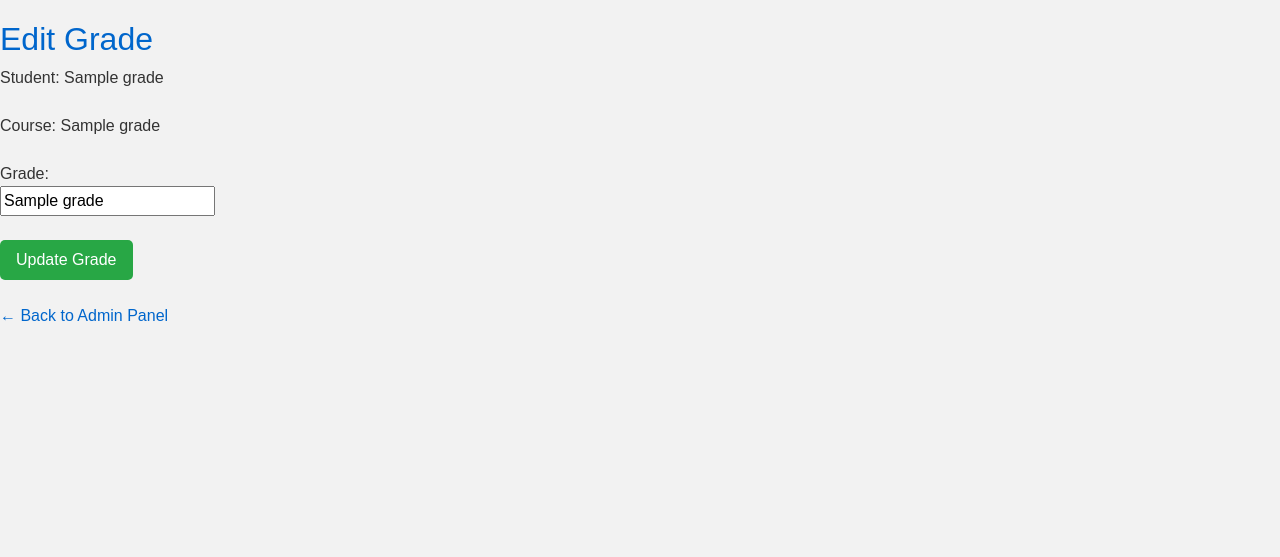
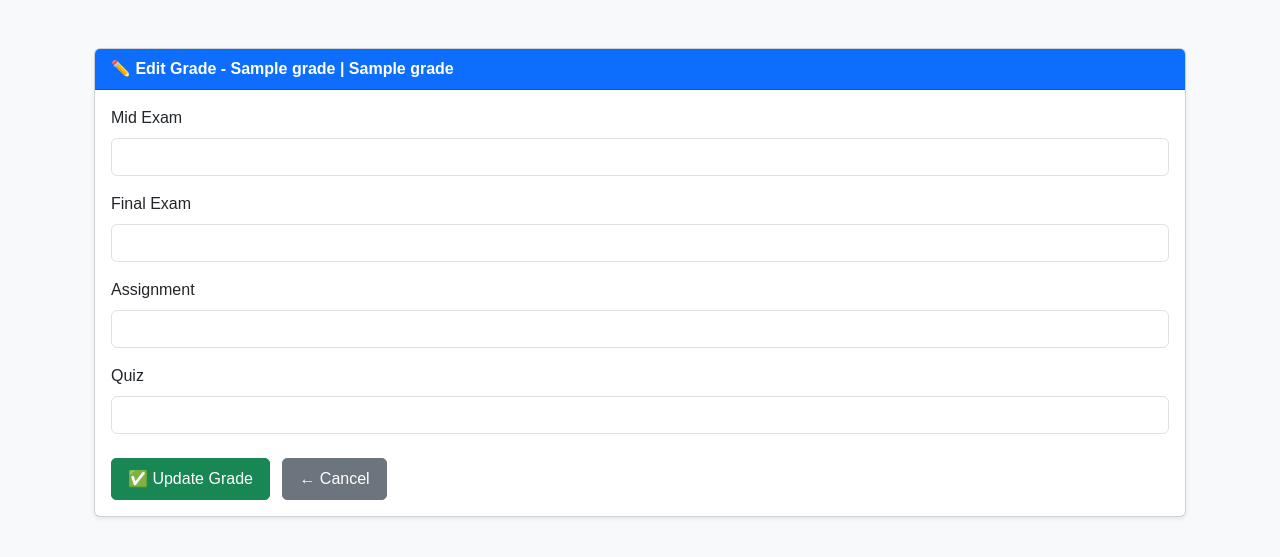
Before and after one commit to groupsystemm/online, a Flask app: template templates/edit_grade.html in a window 1280 px wide. Shown: the top 557 px of the page. Run offline with Flask 3, Linux system fonts and the light colour scheme; the template is opened without the code that fills it: most values are stand-ins (such as "Sample title", 1, 10 or a date in 2020).

Commit message:
Update edit_grade.html

```diff
--- a/templates/edit_grade.html
+++ b/templates/edit_grade.html
@@ -1,23 +1,35 @@
-<!DOCTYPE html>
-<html>
-<head>
-    <title>Edit Grade</title>
-    <!-- Add this inside <head> of each HTML file -->
-<link href="https://cdn.jsdelivr.net/npm/bootstrap@5.3.3/dist/css/bootstrap.min.css" rel="stylesheet">
-<link rel="stylesheet" href="{{ url_for('static', filename='css/style.css') }}">
-</head>
-<body>
-    <h2>Edit Grade</h2>
+{% extends 'layout.html' %}
+{% block title %}Edit Grade{% endblock %}
 
-    <form method="POST" action="/edit-grade/{{ grade.id }}">
-        <label>Student: </label> {{ grade.student_name }}<br><br>
-        <label>Course: </label> {{ grade.course_name }}<br><br>
-        <label>Grade:</label><br>
-        <input type="text" name="grade" value="{{ grade.grade }}" required><br><br>
+{% block content %}
+<div class="container mt-5">
+  <div class="card shadow-sm">
+    <div class="card-header bg-primary text-white fw-bold">
+      ✏️ Edit Grade - {{ grade.student_name }} | {{ grade.course_name }}
+    </div>
+    <div class="card-body">
+      <form method="post">
+        <div class="mb-3">
+          <label class="form-label">Mid Exam</label>
+          <input type="number" name="mid" step="0.01" value="{{ grade.mid_exam }}" class="form-control" required>
+        </div>
+        <div class="mb-3">
+          <label class="form-label">Final Exam</label>
+          <input type="number" name="final" step="0.01" value="{{ grade.final_exam }}" class="form-control" required>
+        </div>
+        <div class="mb-3">
+          <label class="form-label">Assignment</label>
+          <input type="number" name="assignment" step="0.01" value="{{ grade.assignment }}" class="form-control" required>
+        </div>
+        <div class="mb-4">
+          <label class="form-label">Quiz</label>
+          <input type="number" name="quiz" step="0.01" value="{{ grade.quiz }}" class="form-control" required>
+        </div>
 
-        <button type="submit">Update Grade</button>
-    </form>
-
-    <br><a href="/admin">← Back to Admin Panel</a>
-</body>
-</html>
+        <button type="submit" class="btn btn-success">✅ Update Grade</button>
+        <a href="/admin/view-all-grades" class="btn btn-secondary ms-2">← Cancel</a>
+      </form>
+    </div>
+  </div>
+</div>
+{% endblock %}
```
